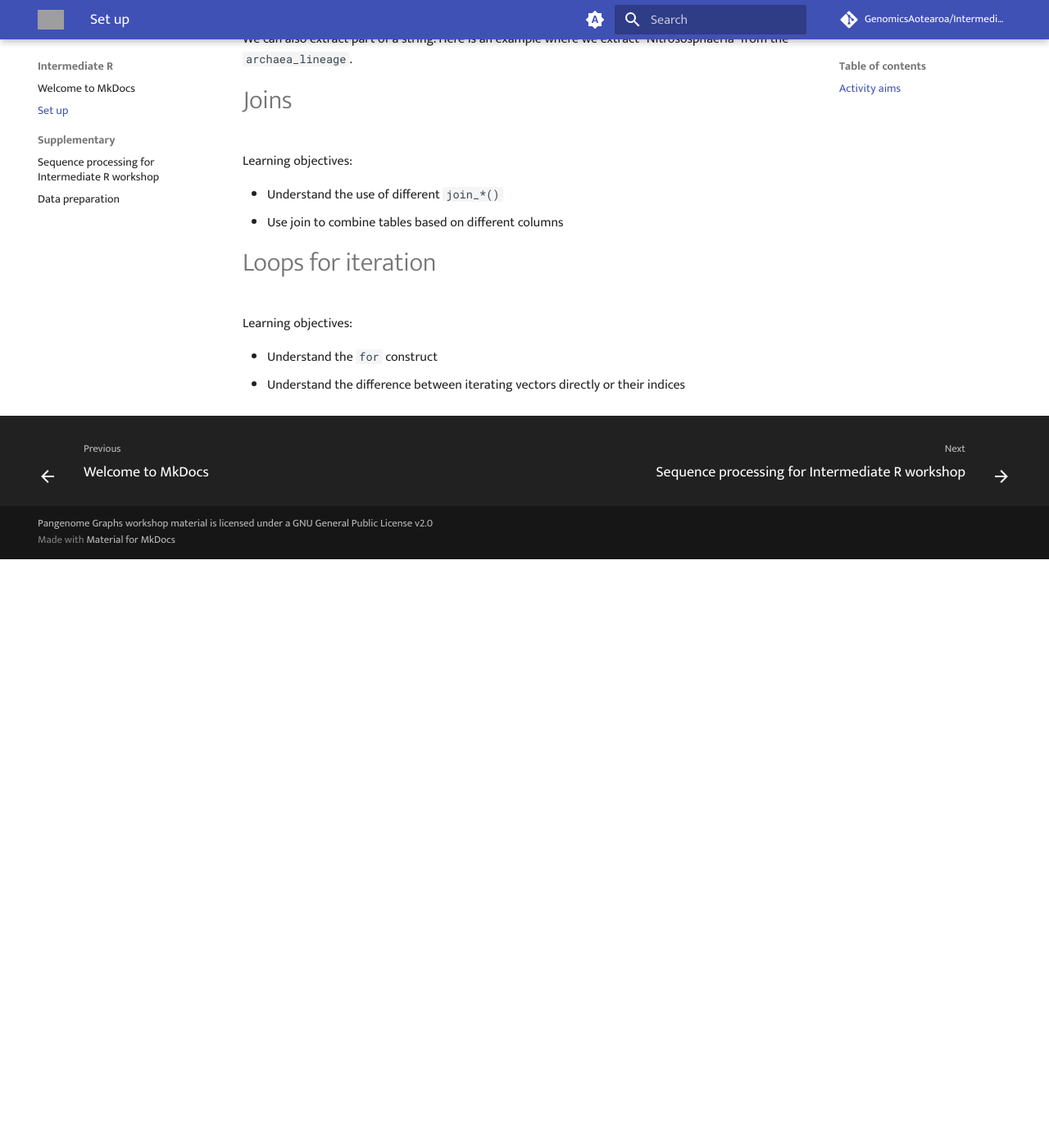
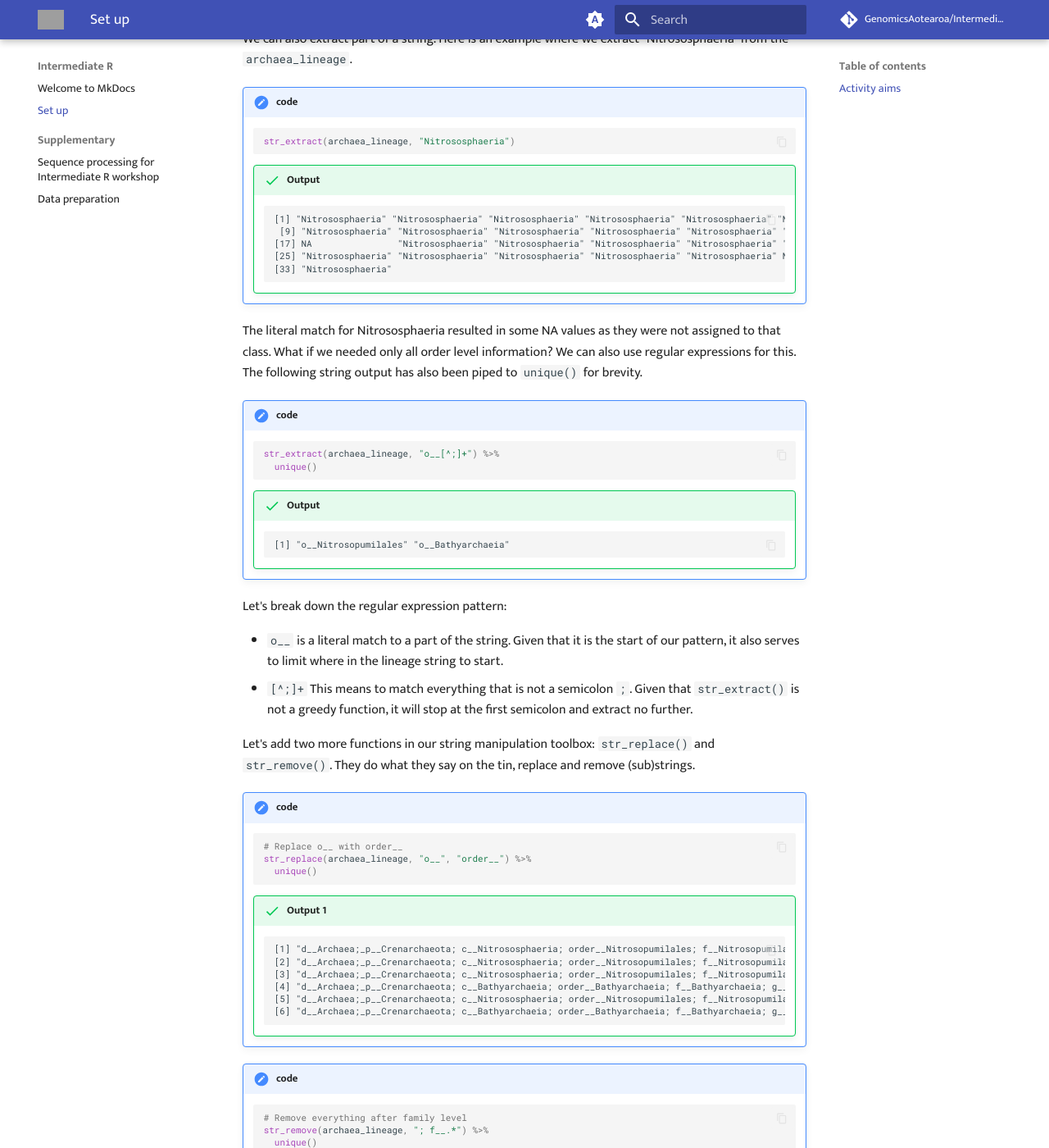
Before and after one commit to GenomicsAotearoa/Intermediate-R, an MkDocs documentation site: the page built from docs/1.lesson_1.md, in a window 1280 px wide and 1400 px high, scrolled down 4095 px. Shown: the whole window at 82% size. Built offline with MkDocs 1.6.1 and Material for MkDocs 9.7.7, drawn with Linux system fonts in a browser that asks for light colours; comment, search, counter and statistics services are not loaded; before the commit the page ends 4777 px from its top, so only the background shows below that; some of the changed text lies outside the part shown; grey boxes are pictures that could not be loaded.

Commit message:
Update string manipulation

````diff
--- a/docs/1.lesson_1.md
+++ b/docs/1.lesson_1.md
@@ -184,6 +184,107 @@ Using `unique()`, we see that we have Archaeal representatives that are all part
 
 We can also extract part of a string. Here is an example where we extract "Nitrososphaeria" from the `archaea_lineage`.
 
+!!! r-project "code"
+
+    ```r
+    str_extract(archaea_lineage, "Nitrososphaeria")
+    ```
+
+    !!! success "Output"
+
+        ```
+        [1] "Nitrososphaeria" "Nitrososphaeria" "Nitrososphaeria" "Nitrososphaeria" "Nitrososphaeria" "Nitrososphaeria" NA                "Nitrososphaeria"
+         [9] "Nitrososphaeria" "Nitrososphaeria" "Nitrososphaeria" "Nitrososphaeria" "Nitrososphaeria" "Nitrososphaeria" "Nitrososphaeria" "Nitrososphaeria"
+        [17] NA                "Nitrososphaeria" "Nitrososphaeria" "Nitrososphaeria" "Nitrososphaeria" "Nitrososphaeria" "Nitrososphaeria" "Nitrososphaeria"
+        [25] "Nitrososphaeria" "Nitrososphaeria" "Nitrososphaeria" "Nitrososphaeria" "Nitrososphaeria" NA                "Nitrososphaeria" "Nitrososphaeria"
+        [33] "Nitrososphaeria"
+        ```
+
+The literal match for Nitrososphaeria resulted in some NA values as they were not assigned to that class. What if we needed only all order level information? We can also use regular expressions for this. The following string output has also been piped to `unique()` for brevity.
+
+!!! r-project "code"
+
+    ```r
+    str_extract(archaea_lineage, "o__[^;]+") %>%
+      unique()
+    ```
+
+    !!! success "Output"
+
+        ```
+        [1] "o__Nitrosopumilales" "o__Bathyarchaeia"
+        ```
+
+Let's break down the regular expression pattern:
+
+* `o__` is a literal match to a part of the string. Given that it is the start of our pattern, it also serves to limit where in the lineage string to start.
+* `[^;]+` This means to match everything that is not a semicolon `;`. Given that `str_extract()` is not a greedy function, it will stop at the first semicolon and extract no further.
+
+Let's add two more functions in our string manipulation toolbox: `str_replace()` and `str_remove()`. They do what they say on the tin, replace and remove (sub)strings.
+
+!!! r-project "code"
+
+    ```r
+    # Replace o__ with order__
+    str_replace(archaea_lineage, "o__", "order__") %>%
+      unique()
+    ```
+
+    !!! success "Output 1"
+
+        ```
+        [1] "d__Archaea;_p__Crenarchaeota; c__Nitrososphaeria; order__Nitrosopumilales; f__Nitrosopumilaceae; g__Candidatus_Nitrosopumilus"
+        [2] "d__Archaea;_p__Crenarchaeota; c__Nitrososphaeria; order__Nitrosopumilales; f__Nitrosopumilaceae; g__Candidatus_Nitrosopelagicus; s__uncultured_archaeon"
+        [3] "d__Archaea;_p__Crenarchaeota; c__Nitrososphaeria; order__Nitrosopumilales; f__Nitrosopumilaceae; g__Nitrosopumilaceae"
+        [4] "d__Archaea;_p__Crenarchaeota; c__Bathyarchaeia; order__Bathyarchaeia; f__Bathyarchaeia; g__Bathyarchaeia; s__uncultured_miscellaneous"
+        [5] "d__Archaea;_p__Crenarchaeota; c__Nitrososphaeria; order__Nitrosopumilales; f__Nitrosopumilaceae; g__Candidatus_Nitrosopumilus; s__Candidatus_Nitrosopumilus"
+        [6] "d__Archaea;_p__Crenarchaeota; c__Bathyarchaeia; order__Bathyarchaeia; f__Bathyarchaeia; g__Bathyarchaeia"
+        ```
+
+!!! r-project "code"
+
+    ```r
+    # Remove everything after family level
+    str_remove(archaea_lineage, "; f__.*") %>%
+      unique()
+    ```
+
+    !!! success "Output"
+
+        ```
+        [1] "d__Archaea;_p__Crenarchaeota; c__Nitrososphaeria; o__Nitrosopumilales"
+        [2] "d__Archaea;_p__Crenarchaeota; c__Bathyarchaeia; o__Bathyarchaeia"
+        ```
+
+In the above code, we use the regex `.*` which indicates the following:
+
+* `.` means any character
+* `*` (or `+`) means more than once (or any number of instances)
+
+This means that the function will remove all characters after and including the literal matches `; f__`.
+
+There are myriad ways of constructing regular expressions that are beyond the scope of this workshop and I encourage you explore them via the `stringr` cheat sheet.
+
+??? tip "Greedy siblings of `str_*()` functions"
+
+    The above examples show the use of non-greedy functions. This means that when the pattern hits the first instance of a matching (or non-matching, depending on how you construct your regex) character, it will stop there. However, with greedy functions (i.e., `str_*_all()`), it will continue the `str_*()` operation on all valid matches across the string. Try the following and observe the differences in output:
+
+    !!! r-project "code"
+
+        ```r
+        str_extract_all(archaea_lineage, "[^; ]+")
+        str_replace_all(archaea_lineage, "__", "::")
+        str_remove_all(archaea_lineage, ".__")
+        ```
+
+We will also briefly touch on the following convenience functions:
+
+* `str_to_lower()` and `str_to_upper()` changes the entire string to lower and upper cases, respectively.
+* `str_to_title()` capitalises the first letter of every word
+* `str_to_sentence()` capitalises the first letter of every string
+
+These can become useful when plotting.
+
 # Joins
 
 Learning objectives:
````
